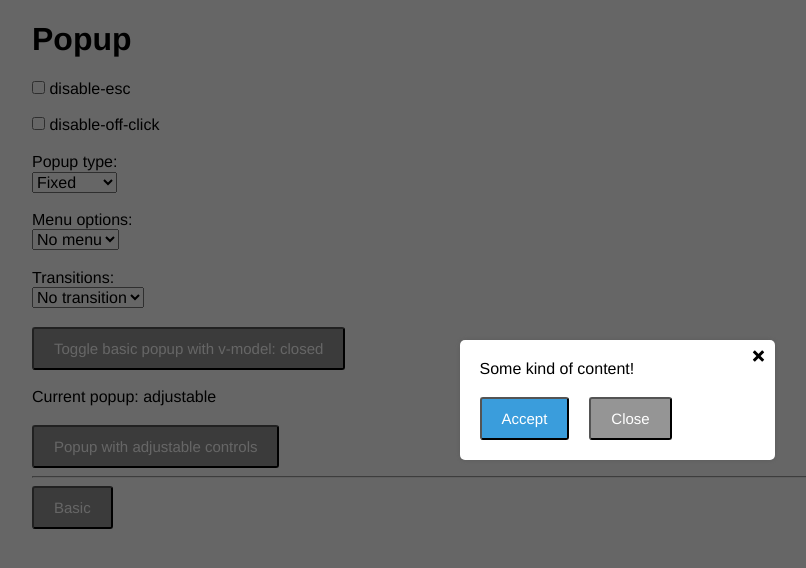
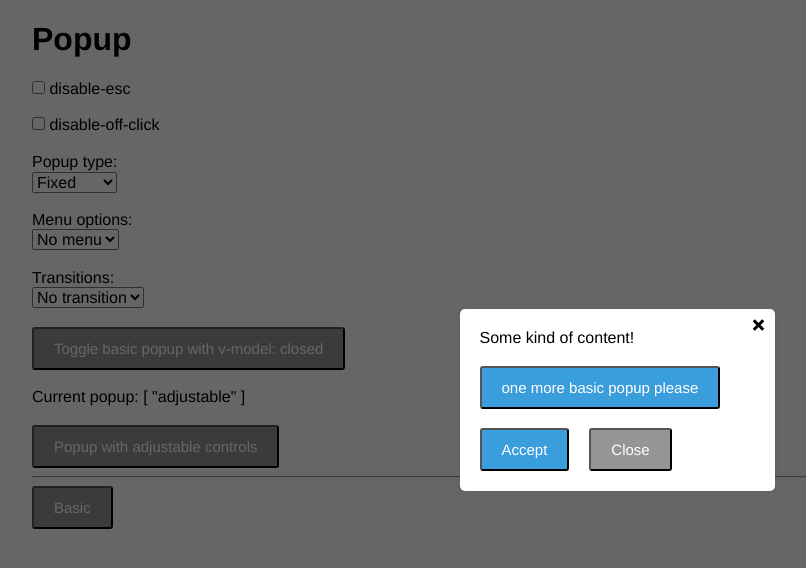
Before and after one commit to odyzeo/popup, a Vue app: page / in a window 1280 px wide. Both pictures are taken after a click on the button "Popup with adjustable controls". Shown: the top 568 px of the page, without its empty margins (23-829 px from the left). Built offline with nearby package versions, Linux system fonts and the light colour scheme.

Commit message:
Enable multiple popups

```diff
--- a/src/App.vue
+++ b/src/App.vue
@@ -87,7 +87,7 @@
 
                 <br><br>
 
-                Current popup: {{ $popup.currentPopup }}
+                Current popup: {{ Array.from($popup.currentPopups) }}
 
                 <br><br>
             </div>
@@ -127,6 +127,14 @@
                         <button
                             class="placeholder__button placeholder__button--primary"
                             type="button"
+                            @click.prevent="$popup.show('basic')"
+                        >
+                            one more basic popup please
+                        </button>
+                        <br><br>
+                        <button
+                            class="placeholder__button placeholder__button--primary"
+                            type="button"
                             @click.prevent="ok"
                         >
                             Accept
@@ -135,7 +143,7 @@
                         <button
                             type="button"
                             class="placeholder__button"
-                            @click.prevent="closeSpecificPopup($popup.currentPopup)"
+                            @click.prevent="$popup.hide('adjustable')"
                         >
                             Close
                         </button>
@@ -157,7 +165,21 @@
                             class="placeholder__button"
                             @click.prevent="close"
                         >
-                            Close
+                            Close this
+                        </button>
+                        <button
+                            type="button"
+                            class="placeholder__button"
+                            @click.prevent="$popup.hide('adjustable')"
+                        >
+                            Close adjustable
+                        </button>
+                        <button
+                            type="button"
+                            class="placeholder__button"
+                            @click.prevent="$popup.hideAll"
+                        >
+                            Hide all
                         </button>
                     </div>
                 </template>
@@ -200,5 +222,5 @@ export default {
 </script>
 
 <style lang="less">
-    @import '../src/less/app.less';
+@import '../src/less/app.less';
 </style>
--- a/src/components/Popup.vue
+++ b/src/components/Popup.vue
@@ -152,7 +152,9 @@ export default {
                 window.addEventListener('keydown', this.escClose);
             }
 
-            this.$popup.currentPopup = this.name;
+            this.$popup.currentPopups = new Set(
+                [...this.$popup.currentPopups, this.name],
+            );
 
             this.$emit('show', this.name);
             this.$emit('input', true);
@@ -166,7 +168,10 @@ export default {
         },
         closePopup() {
             this.isOpen = false;
-            this.$popup.currentPopup = null;
+            this.$popup.currentPopups = new Set(
+                [...this.$popup.currentPopups]
+                    .filter(name => name !== this.name),
+            );
 
             if (this.type === 'fixed') {
                 this.removeBodyStyles();
--- a/src/plugin/popup.js
+++ b/src/plugin/popup.js
@@ -18,9 +18,9 @@ const Plugin = {
         /**
          * Set global reactive property
          */
-        this.currentPopup = new Vue({
+        this.currentPopups = new Vue({
             data: {
-                getCurrentPopup: null,
+                getCurrentPopups: new Set(),
             },
         });
 
@@ -30,15 +30,29 @@ const Plugin = {
         // eslint-disable-next-line
         Vue.prototype.$popup = {
             show(name) {
-                if (typeof name === 'string' && !this.currentPopup) {
-                    this.currentPopup = name;
+                if (typeof name === 'string') {
+                    this.currentPopups.add(name);
                     EventBus.$emit('toggle', name, true);
                 }
             },
 
-            hide(name) {
-                EventBus.$emit('toggle', name, false);
-                this.currentPopup = null;
+            /**
+             * Close all popups when no params
+             * else just requested.
+             */
+            hide(name = null) {
+                if (name == null) {
+                    this.currentPopups.forEach((current) => {
+                        EventBus.$emit('toggle', current, false);
+                    });
+                    this.currentPopups = new Set();
+                } else {
+                    EventBus.$emit('toggle', name, false);
+                    this.currentPopups = new Set(
+                        [...this.currentPopups]
+                            .filter(current => current !== name),
+                    );
+                }
             },
         };
 
@@ -46,13 +60,13 @@ const Plugin = {
          * Create getters/setters for reactive properties
          */
         Object.defineProperties(Vue.prototype.$popup, {
-            currentPopup: {
-                get: () => this.currentPopup.getCurrentPopup,
+            currentPopups: {
+                get: () => this.currentPopups.getCurrentPopups,
 
-                set: (value) => {
-                    this.currentPopup.getCurrentPopup = value;
+                set: (popups) => {
+                    this.currentPopups.getCurrentPopups = popups;
 
-                    return this.currentPopup.getCurrentPopup;
+                    return this.currentPopups.getCurrentPopups;
                 },
             },
         });
```
Also changed, not shown: 1 other file (tests, documents, lock files or other folders).
